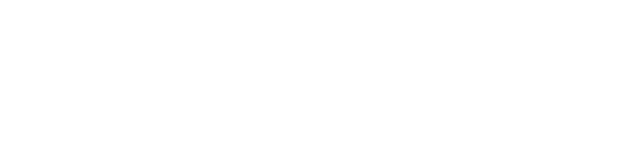
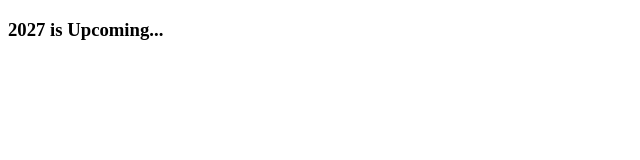
Before and after one commit to YashJadhav25/My-Portfolio, a plain HTML site: page index.html in a window 1280 px wide. Shown: the whole page, without its empty margins (0-640 px from the left). Drawn offline with Linux system fonts and the light colour scheme.

Commit message:
h3 tag 2027 upcoming

```diff
--- a/index.html
+++ b/index.html
@@ -6,6 +6,6 @@
     <title>Document</title>
 </head>
 <body>
-
+    <h3>2027 is Upcoming...</h3>
 </body>
 </html>
```
